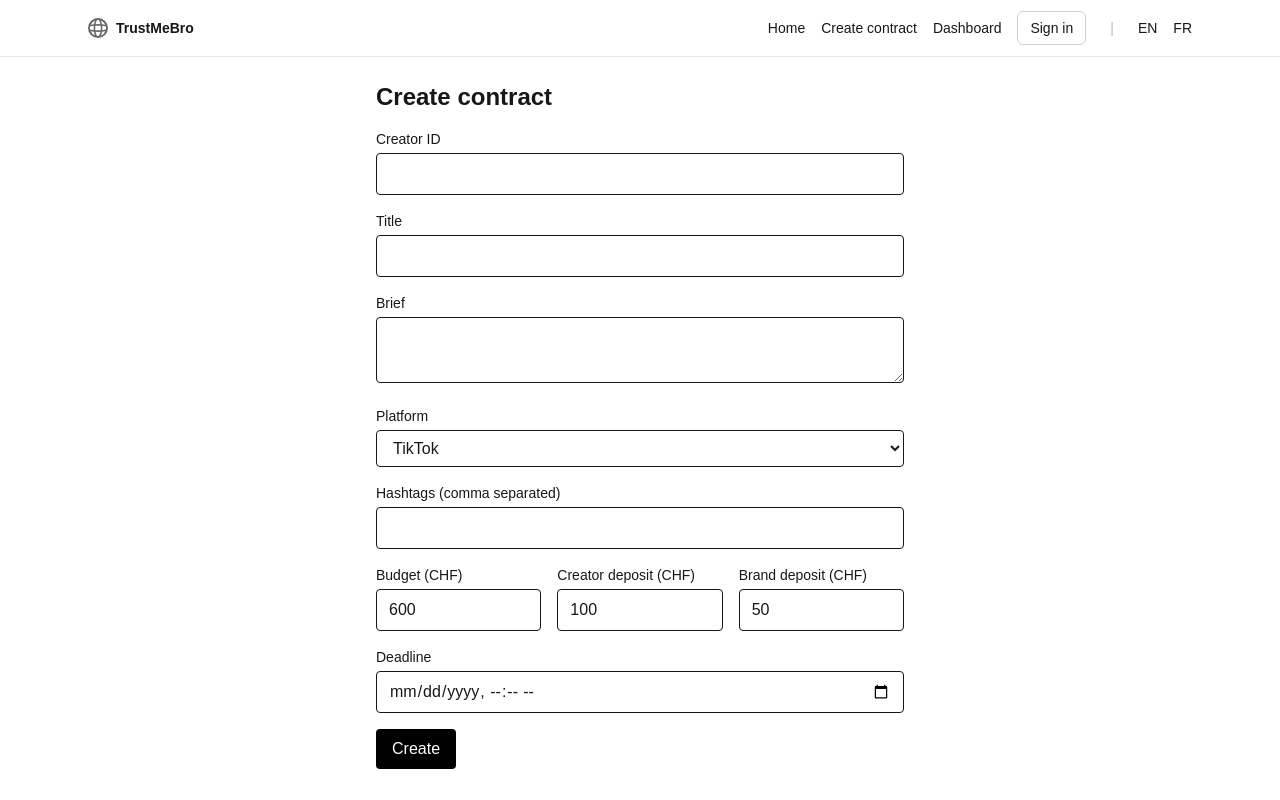
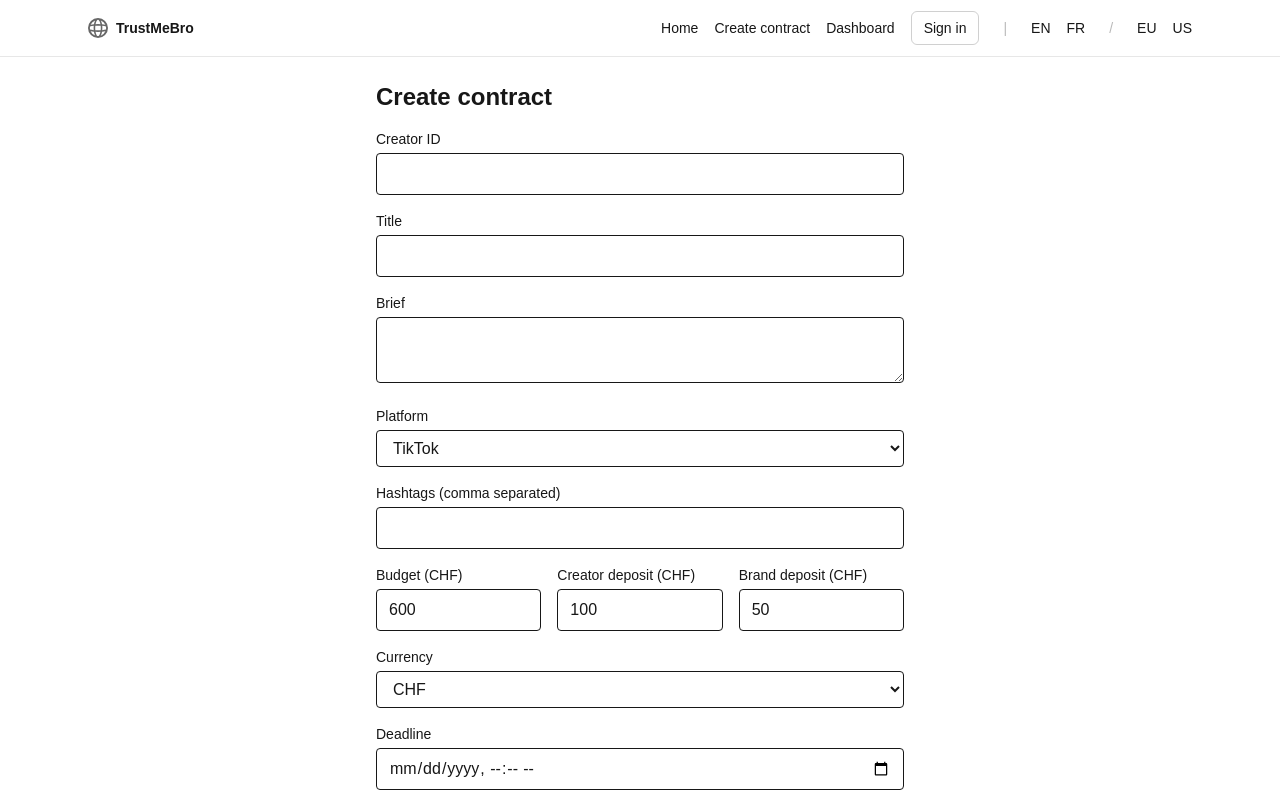
Before and after one commit to simonpythoud/trustmebro, a Next.js app: page /contracts/new in a window 1280 px wide. Shown: the top 800 px of the page. Built offline with nearby package versions, Linux system fonts and the light colour scheme.

Commit message:
support us

```diff
--- a/src/app/api/contracts/route.ts
+++ b/src/app/api/contracts/route.ts
@@ -37,6 +37,7 @@ export async function POST(req: Request) {
 			hashtags: input.deliverable.hashtags,
 			productName: input.title,
 			productValueCents: input.productValueCents,
+			currency: (input as any).currency ?? 'CHF',
 			budgetCents: input.budgetCents,
 			creatorDepositCents: input.creatorDepositCents,
 			brandDepositCents: input.brandDepositCents,
--- a/src/app/contracts/new/page.tsx
+++ b/src/app/contracts/new/page.tsx
@@ -9,6 +9,14 @@ export default function NewContractPage() {
   const [budget, setBudget] = useState('600')
   const [depCreator, setDepCreator] = useState('100')
   const [depBrand, setDepBrand] = useState('50')
+  const [currency, setCurrency] = useState<'CHF'|'EUR'|'USD'>(()=>{
+    if (typeof window !== 'undefined') {
+      const url = new URL(window.location.href)
+      const region = url.searchParams.get('region')
+      return region === 'us' ? 'USD' : 'CHF'
+    }
+    return 'CHF'
+  })
   const [deadline, setDeadline] = useState<string>('')
   const [creatorId, setCreatorId] = useState('')
   const [msg, setMsg] = useState<string|null>(null)
@@ -27,6 +35,7 @@ export default function NewContractPage() {
             brief,
             deliverable: { platform, durationSec: 60, hashtags: hashtags.split(',').map(s=>s.trim()).filter(Boolean) },
             creatorId,
+            currency,
             budgetCents: Math.round(parseFloat(budget)*100),
             creatorDepositCents: Math.round(parseFloat(depCreator)*100),
             brandDepositCents: Math.round(parseFloat(depBrand)*100),
@@ -64,17 +73,25 @@ export default function NewContractPage() {
         </div>
         <div className="grid grid-cols-3 gap-4">
           <div>
-            <label className="block text-sm mb-1">Budget (CHF)</label>
+            <label className="block text-sm mb-1">Budget ({currency})</label>
             <input data-testid="contract-budget" className="border rounded w-full px-3 py-2" value={budget} onChange={(e)=>setBudget(e.target.value)} />
           </div>
           <div>
-            <label className="block text-sm mb-1">Creator deposit (CHF)</label>
+            <label className="block text-sm mb-1">Creator deposit ({currency})</label>
             <input data-testid="contract-creator-deposit" className="border rounded w-full px-3 py-2" value={depCreator} onChange={(e)=>setDepCreator(e.target.value)} />
           </div>
           <div>
-            <label className="block text-sm mb-1">Brand deposit (CHF)</label>
+            <label className="block text-sm mb-1">Brand deposit ({currency})</label>
             <input data-testid="contract-brand-deposit" className="border rounded w-full px-3 py-2" value={depBrand} onChange={(e)=>setDepBrand(e.target.value)} />
           </div>
+        </div>
+        <div>
+          <label className="block text-sm mb-1">Currency</label>
+          <select className="border rounded w-full px-3 py-2" value={currency} onChange={(e)=>setCurrency(e.target.value as any)}>
+            <option value="CHF">CHF</option>
+            <option value="EUR">EUR</option>
+            <option value="USD">USD</option>
+          </select>
         </div>
         <div>
           <label className="block text-sm mb-1">Deadline</label>
--- a/src/app/layout.tsx
+++ b/src/app/layout.tsx
@@ -15,7 +15,7 @@ const geistMono = Geist_Mono({
 
 export const metadata: Metadata = {
   title: "TrustMeBro — Secure collaborations for brands & creators",
-  description: "Escrow + digital contracts for influencer collaborations. Dual deposits, verified deliverables, and automatic payouts.",
+  description: "Escrow + digital contracts for influencer collaborations (EU & US). Dual deposits, verified deliverables, automatic payouts. GDPR/FTC aware.",
 };
 
 export default function RootLayout({
@@ -42,6 +42,9 @@ export default function RootLayout({
               <span className="mx-2 text-foreground/30">|</span>
               <Link href="/?lang=en" className="hover:underline">EN</Link>
               <Link href="/?lang=fr" className="hover:underline">FR</Link>
+              <span className="mx-2 text-foreground/30">/</span>
+              <Link href="/?region=eu" className="hover:underline">EU</Link>
+              <Link href="/?region=us" className="hover:underline">US</Link>
             </nav>
           </div>
         </header>
--- a/src/app/page.tsx
+++ b/src/app/page.tsx
@@ -4,6 +4,8 @@ export default async function Home({ searchParams }: { searchParams?: { [key: st
 	const sp = searchParams ?? {}
 	const rawLang = Array.isArray(sp.lang) ? sp.lang[0] : sp.lang
 	const lang = rawLang === 'fr' ? 'fr' : 'en'
+	const rawRegion = Array.isArray(sp.region) ? sp.region[0] : sp.region
+	const region = rawRegion === 'us' ? 'us' : 'eu'
 	const copy = {
 		en: {
 			tagline: 'Built for brands and creators',
@@ -113,6 +115,8 @@ export default async function Home({ searchParams }: { searchParams?: { [key: st
 		},
 	} as const
 	const t = copy[lang]
+	const compBullet = region === 'us' ? (lang === 'fr' ? '• Conformité US : disclosures FTC (#ad) & prise en compte CCPA.' : '• Built for US compliance: FTC disclosures & CCPA awareness.') : t.whyBullet4
+	const currencyTile = region === 'us' ? 'USD' : 'CHF'
 	return (
 		<main>
 			{/* Hero */}
@@ -189,7 +193,7 @@ export default async function Home({ searchParams }: { searchParams?: { [key: st
 								<li>{t.whyBullet1}</li>
 								<li>{t.whyBullet2}</li>
 								<li>{t.whyBullet3}</li>
-								<li>{t.whyBullet4}</li>
+								<li>{compBullet}</li>
 							</ul>
 							<div className="pt-2">
 								<Link href="/signin" className="inline-flex items-center justify-center rounded-md bg-indigo-600 px-5 py-3 text-sm font-medium text-white hover:opacity-95 transition">{t.whyCta}</Link>
@@ -210,7 +214,7 @@ export default async function Home({ searchParams }: { searchParams?: { [key: st
 									<div className="text-xs text-foreground/60">{t.kpiMutual}</div>
 								</div>
 								<div className="rounded-lg border border-foreground/10 p-4">
-									<div className="text-3xl font-semibold"><span className="align-top">CHF</span></div>
+									<div className="text-3xl font-semibold"><span className="align-top">{currencyTile}</span></div>
 									<div className="text-xs text-foreground/60">{t.kpiCurrency}</div>
 								</div>
 							</div>
--- a/src/lib/schemas.ts
+++ b/src/lib/schemas.ts
@@ -9,6 +9,7 @@ export const CreateContractSchema = z.object({
     hashtags: z.array(z.string()).max(10),
   }),
   creatorId: z.string().min(3),
+  currency: z.enum(['CHF', 'EUR', 'USD']).optional(),
   budgetCents: z.number().int().min(1000),
   creatorDepositCents: z.number().int().min(0),
   brandDepositCents: z.number().int().min(0),
```
